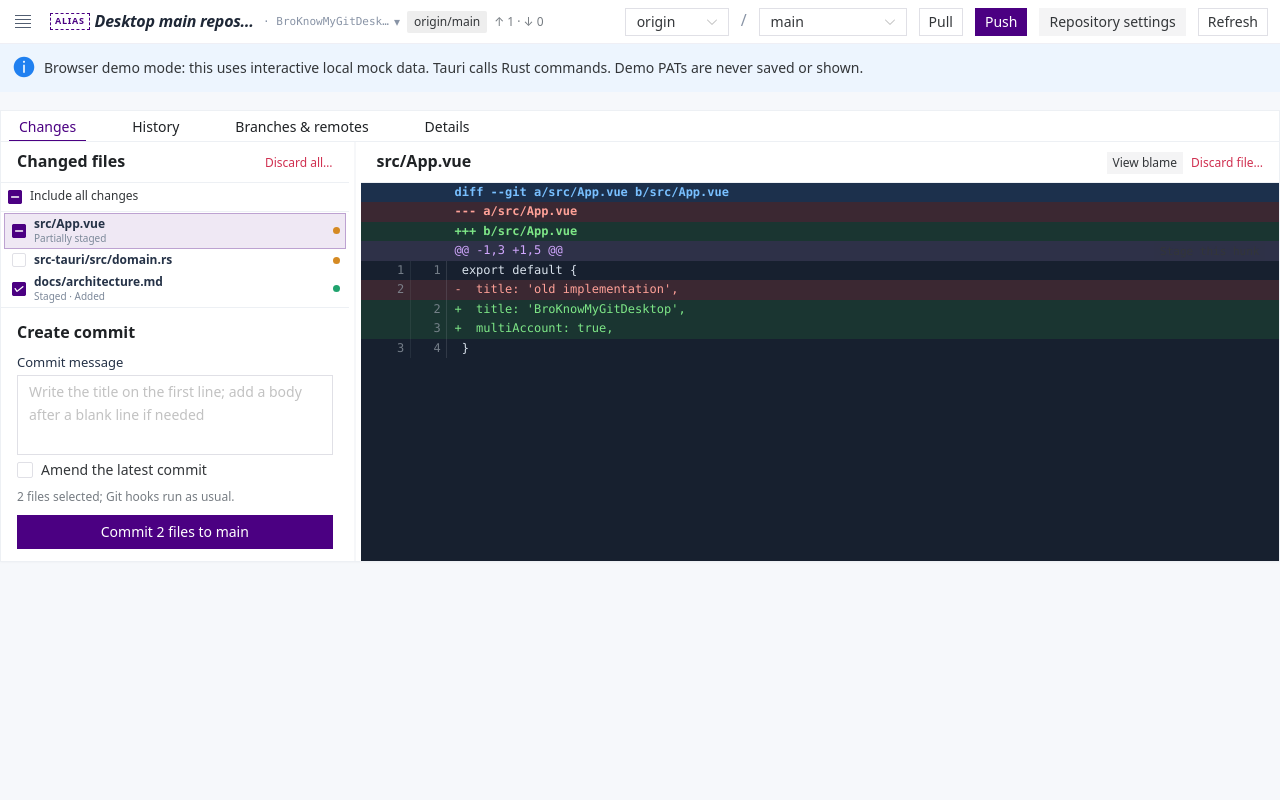
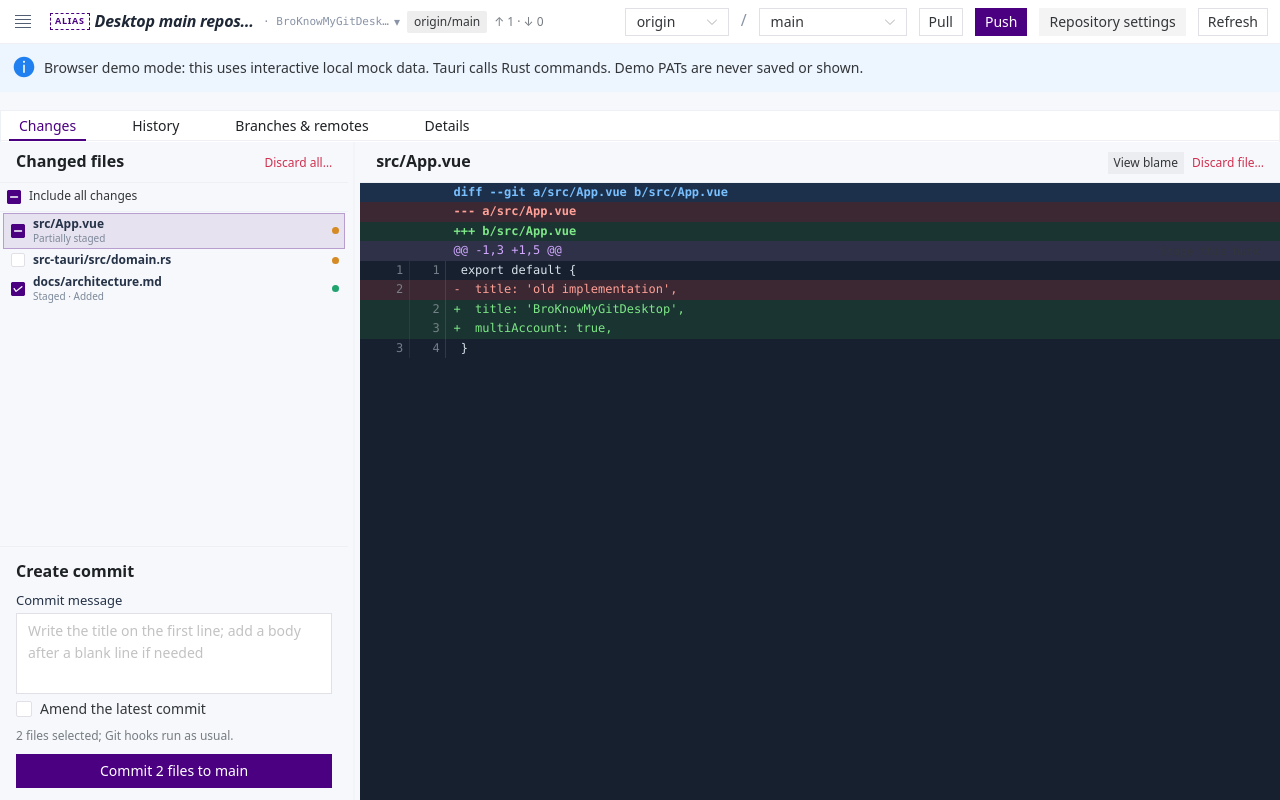
Before and after one commit to bro-know-my-org/BroKnowMyGitDesktop, a Vue app: page / in a window 1280 px wide. Built offline with nearby package versions, Linux system fonts and the light colour scheme.

Commit message:
fix: 修复仓库页面布局接缝与高度填充

```diff
--- a/src/app/WorkspaceContent.vue
+++ b/src/app/WorkspaceContent.vue
@@ -17,7 +17,10 @@ export default defineComponent({
 <template>
 <n-layout-content
   class="content-area"
-  :class="{ 'is-fixed-repository-content': section === 'repositories' && (activeTab === 'changes' || activeTab === 'history') && !browserDemo && !lastError }"
+  :class="{
+    'is-repository-panel-content': section === 'repositories' && (activeTab === 'changes' || activeTab === 'history'),
+    'is-fixed-repository-content': section === 'repositories' && (activeTab === 'changes' || activeTab === 'history') && !browserDemo && !lastError,
+  }"
 >
   <main class="content-inner">
 <n-alert v-if="browserDemo" type="info" class="demo-alert" :bordered="false">
--- a/src/pages/repositories/components/ChangesPanel.css
+++ b/src/pages/repositories/components/ChangesPanel.css
@@ -1,14 +1,13 @@
 .changes-workspace {
   box-sizing: border-box;
+  flex: 1 1 0;
   align-items: stretch;
-  height: 100%;
   min-height: 420px;
   overflow: hidden;
-  border: 1px solid var(--app-divider);
-  border-top: 0;
+  border: 0;
   border-radius: 0;
-  background: var(--app-surface);
-  box-shadow: 0 1px 2px rgb(23 35 55 / 2.5%);
+  background: transparent;
+  box-shadow: none;
 }
 
 .changes-list-pane {
@@ -249,9 +248,9 @@
 
   .changes-workspace {
     grid-template-columns: 1fr;
-    height: auto;
     min-height: 0;
     overflow: visible;
+    row-gap: 16px;
     border: 0;
     border-radius: 0;
     background: transparent;
@@ -281,7 +280,7 @@
   }
 
   .changes-commit-card {
-    margin-top: 16px;
+    margin-top: 0;
   }
 
   .changes-diff-card {
--- a/src/pages/repositories/components/HistoryPanel.css
+++ b/src/pages/repositories/components/HistoryPanel.css
@@ -1,12 +1,13 @@
 .history-workspace {
   box-sizing: border-box;
+  display: grid;
+  flex: 1 1 0;
   min-height: 420px;
   align-items: stretch;
   overflow: hidden;
-  border: 1px solid var(--app-divider);
-  border-top: 0;
-  background: var(--app-surface);
-  box-shadow: 0 1px 2px rgb(23 35 55 / 2.5%);
+  border: 0;
+  background: transparent;
+  box-shadow: none;
 }
 
 .history-commit-card,
@@ -112,6 +113,7 @@
 }
 
 .history-commit-row {
+  box-sizing: border-box;
   display: grid;
   width: 100%;
   min-width: 0;
@@ -259,6 +261,7 @@
 }
 
 .history-file-row {
+  box-sizing: border-box;
   display: flex;
   width: 100%;
   min-width: 0;
@@ -398,16 +401,6 @@
   margin: auto;
 }
 
-@media (width >= 1121px) {
-  .history-workspace {
-    flex: 1 1 0;
-  }
-
-  .is-fixed-repository-content .history-workspace {
-    min-height: 0;
-  }
-}
-
 @media (width <= 1120px) {
   .history-workspace > .repository-column-resizer {
     display: none;
@@ -417,6 +410,7 @@
     grid-template-columns: 1fr;
     min-height: 0;
     overflow: visible;
+    row-gap: 16px;
     border: 0;
     background: transparent;
     box-shadow: none;
--- a/src/pages/repositories/components/HistoryPanel.vue
+++ b/src/pages/repositories/components/HistoryPanel.vue
@@ -291,8 +291,8 @@ export default defineComponent({
                     :aria-valuemin="240"
                     :aria-valuenow="repositoryPanelAriaValue"
                     :aria-valuemax="repositoryPanelAriaMax"
-                    :aria-valuetext="t('repository.changes.widthPixels', { width: repositoryPanelAriaValue })"
-                    :title="t('repository.changes.dragResizeDoubleClickRestoreDefault')"
+                    :aria-valuetext="t('repository.history.widthPixels', { width: repositoryPanelAriaValue })"
+                    :title="t('repository.history.dragResizeDoubleClickRestoreDefault')"
                     @pointerdown="startRepositoryPanelResize"
                     @keydown="resizeRepositoryPanelWithKeyboard"
                     @dblclick="resetRememberedRepositoryPanelWidth"
--- a/src/pages/repositories/index.css
+++ b/src/pages/repositories/index.css
@@ -24,14 +24,24 @@
 }
 
 .repository-tabs > .n-tabs-nav {
+  box-sizing: border-box;
   min-height: 32px;
   border: 1px solid var(--app-divider);
+  border-bottom: 0;
   background: var(--app-surface);
 }
 
 .repository-tabs .n-tabs-nav-scroll-content {
   min-height: 30px;
-  border-bottom: 0 !important;
+}
+
+.repository-tabs > .n-tabs-pane-wrapper {
+  box-sizing: border-box;
+  min-height: 0;
+  border: 1px solid var(--app-divider);
+  border-top: 0;
+  background: var(--app-surface);
+  box-shadow: 0 1px 2px rgb(23 35 55 / 2.5%);
 }
 
 .repository-tabs .n-tabs-tab {
@@ -39,6 +49,7 @@
 }
 
 .repository-tab-loading {
+  box-sizing: border-box;
   display: grid;
   min-height: 160px;
   flex: 1 1 auto;
@@ -50,7 +61,7 @@
     overflow-y: hidden;
   }
 
-  .is-fixed-repository-content .content-inner {
+  .is-repository-panel-content .content-inner {
     box-sizing: border-box;
     display: flex;
     height: 100%;
@@ -58,16 +69,16 @@
     flex-direction: column;
   }
 
-  .is-fixed-repository-content .repository-page,
-  .is-fixed-repository-content .repository-tabs {
+  .is-repository-panel-content .repository-page,
+  .is-repository-panel-content .repository-tabs {
     display: flex;
     min-height: 0;
     flex: 1 1 0;
     flex-direction: column;
   }
 
-  .is-fixed-repository-content .repository-tabs > .n-tabs-pane-wrapper,
-  .is-fixed-repository-content .repository-tabs .n-tab-pane {
+  .is-repository-panel-content .repository-tabs > .n-tabs-pane-wrapper,
+  .is-repository-panel-content .repository-tabs .n-tab-pane {
     display: flex;
     min-height: 0;
     flex: 1 1 0;
@@ -75,9 +86,23 @@
     overflow: hidden;
   }
 
-  .is-fixed-repository-content .changes-workspace {
-    height: auto;
+  .is-repository-panel-content .changes-workspace,
+  .is-repository-panel-content .history-workspace {
     min-height: 0;
     flex: 1 1 0;
   }
 }
+
+@media (width <= 1120px) {
+  .repository-tabs > .n-tabs-pane-wrapper {
+    border: 0;
+    background: transparent;
+    box-shadow: none;
+  }
+
+  .repository-tab-loading {
+    border: 1px solid var(--app-divider);
+    border-top: 0;
+    background: var(--app-surface);
+  }
+}
--- a/src/shared/i18n/locales/en-US/repository.json
+++ b/src/shared/i18n/locales/en-US/repository.json
@@ -71,6 +71,7 @@
   "repository.history.deleted": "Deleted",
   "repository.history.diffLineLimit": "The diff has too many lines; only the first 10,000 are shown.",
   "repository.history.diffSizeLimit": "The diff exceeds 4 MiB; only the loaded portion is shown.",
+  "repository.history.dragResizeDoubleClickRestoreDefault": "Drag to resize; double-click to restore the default",
   "repository.history.fileDiff": "File diff",
   "repository.history.filesChangedCommit": "Files changed by commit",
   "repository.history.fullShaCopied": "Full SHA copied.",
@@ -102,6 +103,7 @@
   "repository.history.unmerged": "Unmerged",
   "repository.history.viewCommitShaSummary": "View commit {sha}: {summary}",
   "repository.history.viewReflog": "View reflog",
+  "repository.history.widthPixels": "{width} pixels",
   "repository.overview.branches": "Branches",
   "repository.overview.countChangedFiles": "{count} changed files",
   "repository.overview.countLocalBranches": "{count} local branches",
--- a/src/shared/i18n/locales/zh-CN/repository.json
+++ b/src/shared/i18n/locales/zh-CN/repository.json
@@ -71,6 +71,7 @@
   "repository.history.deleted": "删除",
   "repository.history.diffLineLimit": "diff 行数过多，仅显示前 10000 行。",
   "repository.history.diffSizeLimit": "diff 超过 4 MiB，仅显示已加载部分。",
+  "repository.history.dragResizeDoubleClickRestoreDefault": "拖动调整宽度，双击恢复默认值",
   "repository.history.fileDiff": "文件差异",
   "repository.history.filesChangedCommit": "提交变动文件",
   "repository.history.fullShaCopied": "完整 SHA 已复制。",
@@ -102,6 +103,7 @@
   "repository.history.unmerged": "未合并",
   "repository.history.viewCommitShaSummary": "查看提交 {sha}：{summary}",
   "repository.history.viewReflog": "查看 Reflog",
+  "repository.history.widthPixels": "{width} 像素",
   "repository.overview.branches": "分支",
   "repository.overview.countChangedFiles": "{count} 个文件有改动",
   "repository.overview.countLocalBranches": "{count} 个本地分支",
```
